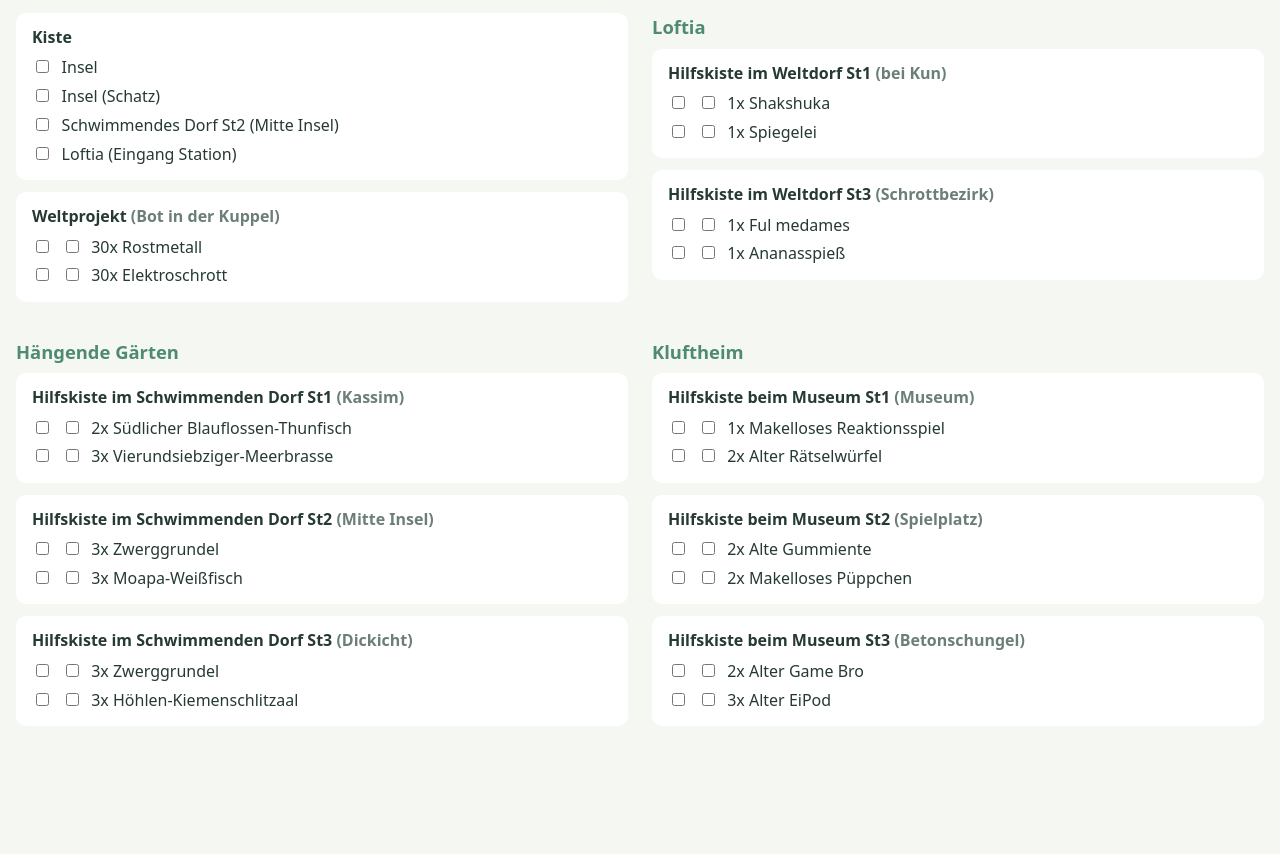
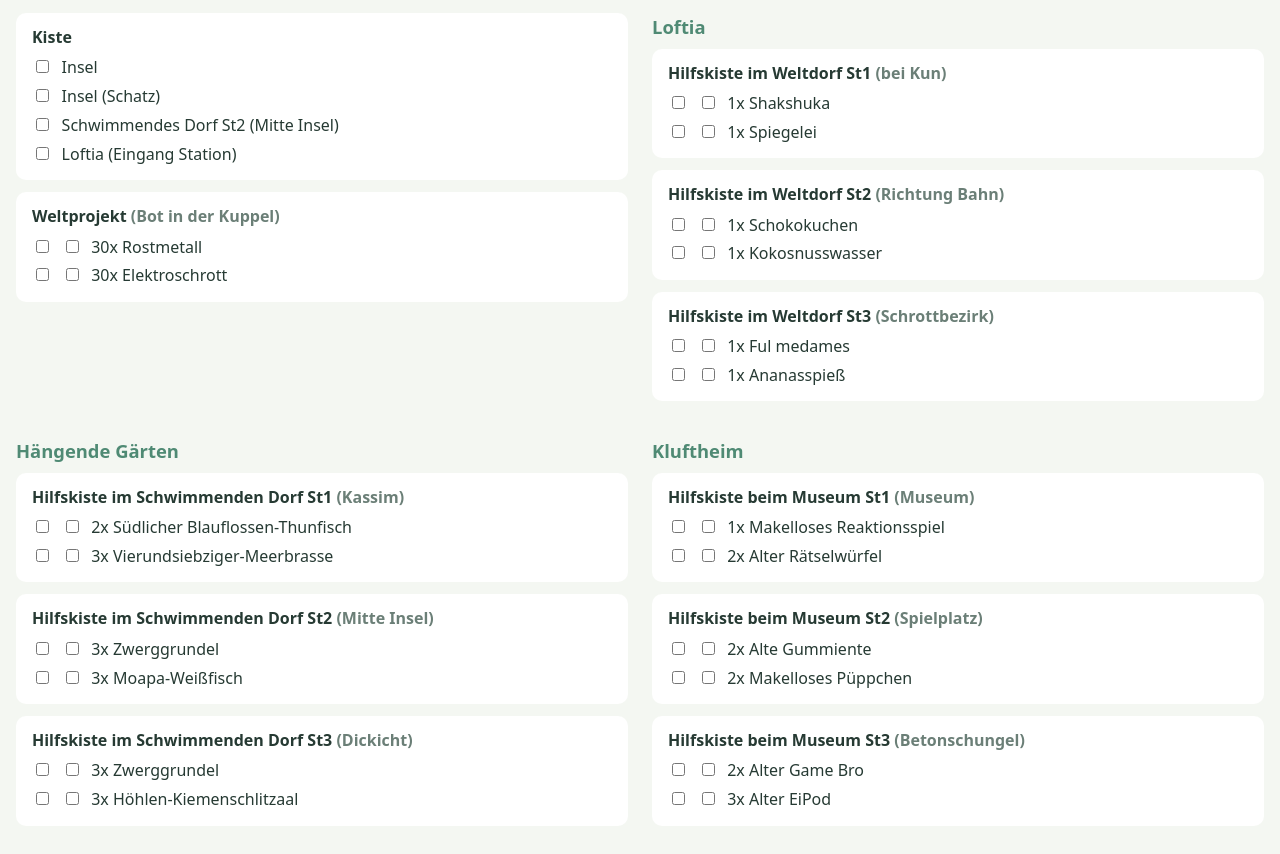
Before and after one commit to NoX209/Loftia_Dailies, a plain HTML site: page 2026/11/17/index.html in a window 1280 px wide. Shown: the part 81-935 px from the top of the page. Before the commit the page ends 835 px from the top, so only its background shows below. Drawn offline with Linux system fonts and the light colour scheme.

Commit message:
Update 2026-11-17
Tägliche Aufgaben 17.11.2026
Kiste:
- Insel
- Insel (Schatz)
- Schwimmendes Dorf St2 (Mitte Insel)
- Loftia (Eingang Station)
Weltprojekt (Bot in der Kuppel)
- 30x Rostmetall
- 30x Elektroschrott

Loftia
------
Hilfskiste im Weltdorf St1 (bei Kun)
- 1x Shakshuka
- 1x Spiegelei
Hilfskiste im Weltdorf St2 (Richtung Bahn)
- 1x Schokokuchen
- 1x Kokosnusswasser
Hilfskiste im Weltdorf St3 (Schrottbezirk)
- 1x Ful medames
- 1x Ananasspieß

Hängende Gärten
---------------
Hilfskiste im Schwimmenden Dorf St1 (Kassim)
- 2x Südlicher Blauflossen-Thunfisch
- 3x Vierundsiebziger-Meerbrasse
Hilfskiste im Schwimmenden Dorf St2 (Mitte Insel)
- 3x Zwerggrundel
- 3x Moapa-Weißfisch
Hilfskiste im Schwimmenden Dorf St3 (Dickicht)
- 3x Zwerggrundel
- 3x Höhlen-Kiemenschlitzaal

Kluftheim
---------
Hilfskiste beim Museum St1 (Museum)
- 1x Makelloses Reaktionsspiel
- 2x Alter Rätselwürfel
Hilfskiste beim Museum St2 (Spielplatz)
- 2x Alte Gummiente
- 2x Makelloses Püppchen
Hilfskiste beim Museum St3 (Betonschungel)
- 2x Alter Game Bro
- 3x Alter EiPod

```diff
--- a/2026/11/17/index.html
+++ b/2026/11/17/index.html
@@ -65,6 +65,22 @@
   <input type="checkbox" class="made" data-key="weltdorf-st1/Spiegelei/made" title="hergestellt / habe ich" aria-label="hergestellt / habe ich">
   <input type="checkbox" class="delivered" data-key="weltdorf-st1/Spiegelei/delivered" title="abgegeben" aria-label="abgegeben">
   <span>1x Spiegelei</span>
+</li>
+    </ul>
+  </section>
+
+    <section class="area">
+    <h3>Hilfskiste im Weltdorf St2 <span class="hint">(Richtung Bahn)</span></h3>
+    <ul>
+<li class="item">
+  <input type="checkbox" class="made" data-key="weltdorf-st2/Schokokuchen/made" title="hergestellt / habe ich" aria-label="hergestellt / habe ich">
+  <input type="checkbox" class="delivered" data-key="weltdorf-st2/Schokokuchen/delivered" title="abgegeben" aria-label="abgegeben">
+  <span>1x Schokokuchen</span>
+</li>
+<li class="item">
+  <input type="checkbox" class="made" data-key="weltdorf-st2/Kokosnusswasser/made" title="hergestellt / habe ich" aria-label="hergestellt / habe ich">
+  <input type="checkbox" class="delivered" data-key="weltdorf-st2/Kokosnusswasser/delivered" title="abgegeben" aria-label="abgegeben">
+  <span>1x Kokosnusswasser</span>
 </li>
     </ul>
   </section>
```
Also changed, not shown: index.html (+16 -0 lines).
